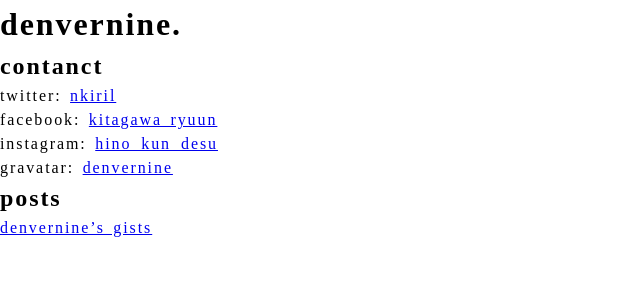
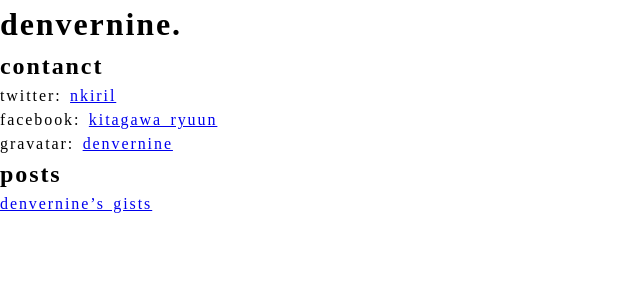
Before and after one commit to denvernine/denvernine.github.io, a Jekyll site: the page built from index.html, in a window 1280 px wide. Shown: the top 300 px of the page, without its empty margins (0-640 px from the left). Built offline with Jekyll 4.4.1, drawn with Linux system fonts in a browser that asks for light colours; comment, search, counter and statistics services are not loaded.

Commit message:
update accounts.yml
remove instagram account

```diff
--- a/_data/accounts.yml
+++ b/_data/accounts.yml
@@ -4,9 +4,6 @@
 - service: facebook
   username: kitagawa ryuun
   url: https://www.facebook.com/kitagawa.ryuun
-- service: instagram
-  username: hino_kun_desu
-  url: https://www.instagram.com/hino_kun_desu/
 - service: gravatar
   username: denvernine
   url: https://en.gravatar.com/denvernine
```
